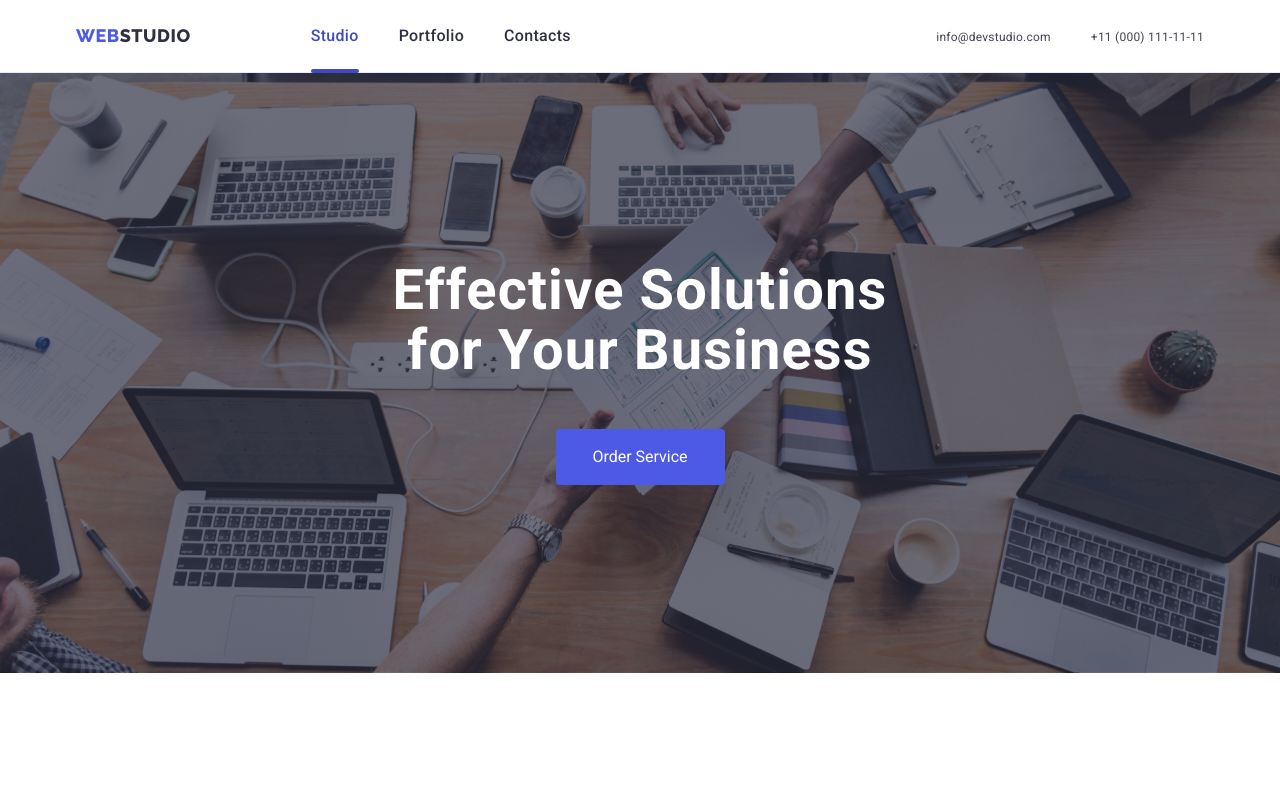
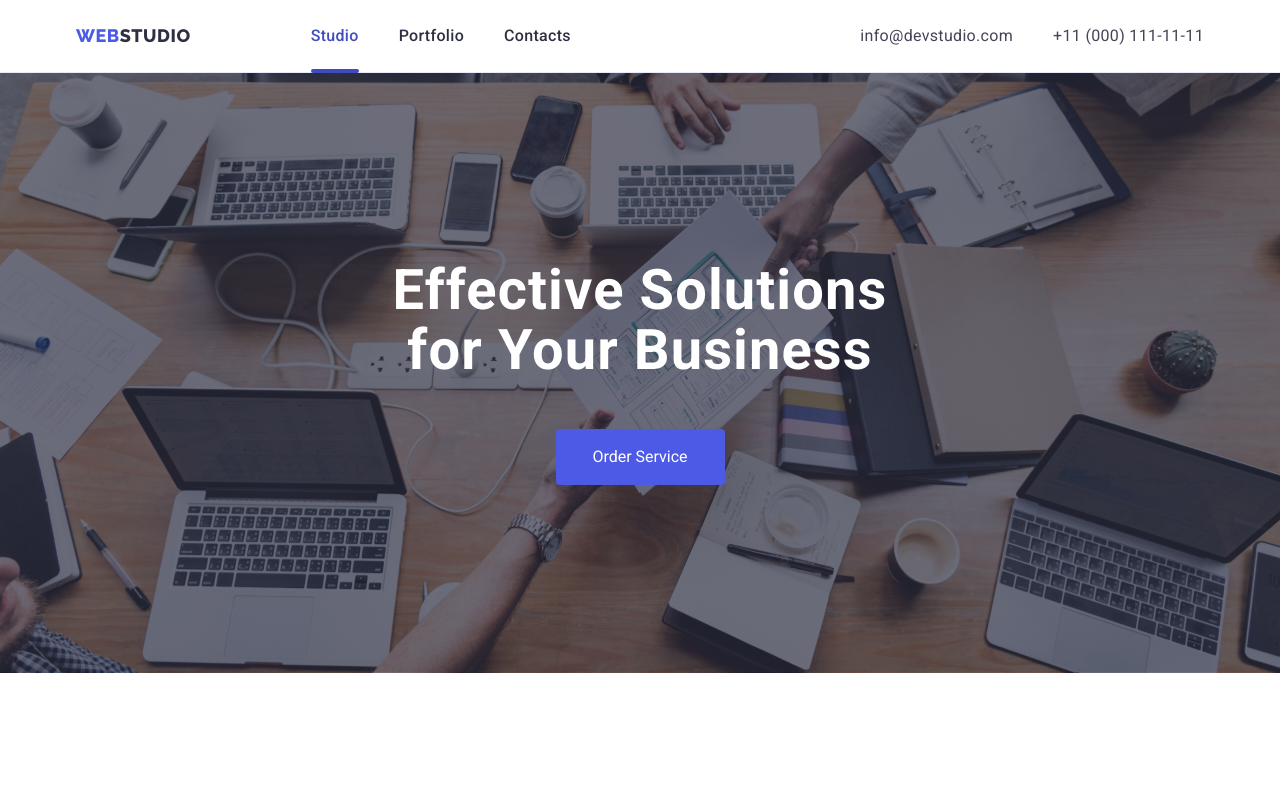
Before and after one commit to 1DaniilI/goit-markup-hw-07, a plain HTML site: page index.html in a window 1280 px wide. Shown: the top 790 px of the page. Drawn offline with nearby package versions, Linux system fonts and the light colour scheme.

Commit message:
address-link

```diff
--- a/css/styles.css
+++ b/css/styles.css
@@ -1532,6 +1532,13 @@
 	  gap: 24px;
 	}
 
+.address-link{
+	font-size: 16px;
+font-family: Roboto;
+line-height: 24px;
+letter-spacing: 0.32px;
+}
+
 	.feature-item {
 	  width: calc((100% - 72px) / 4);
 	}
```
